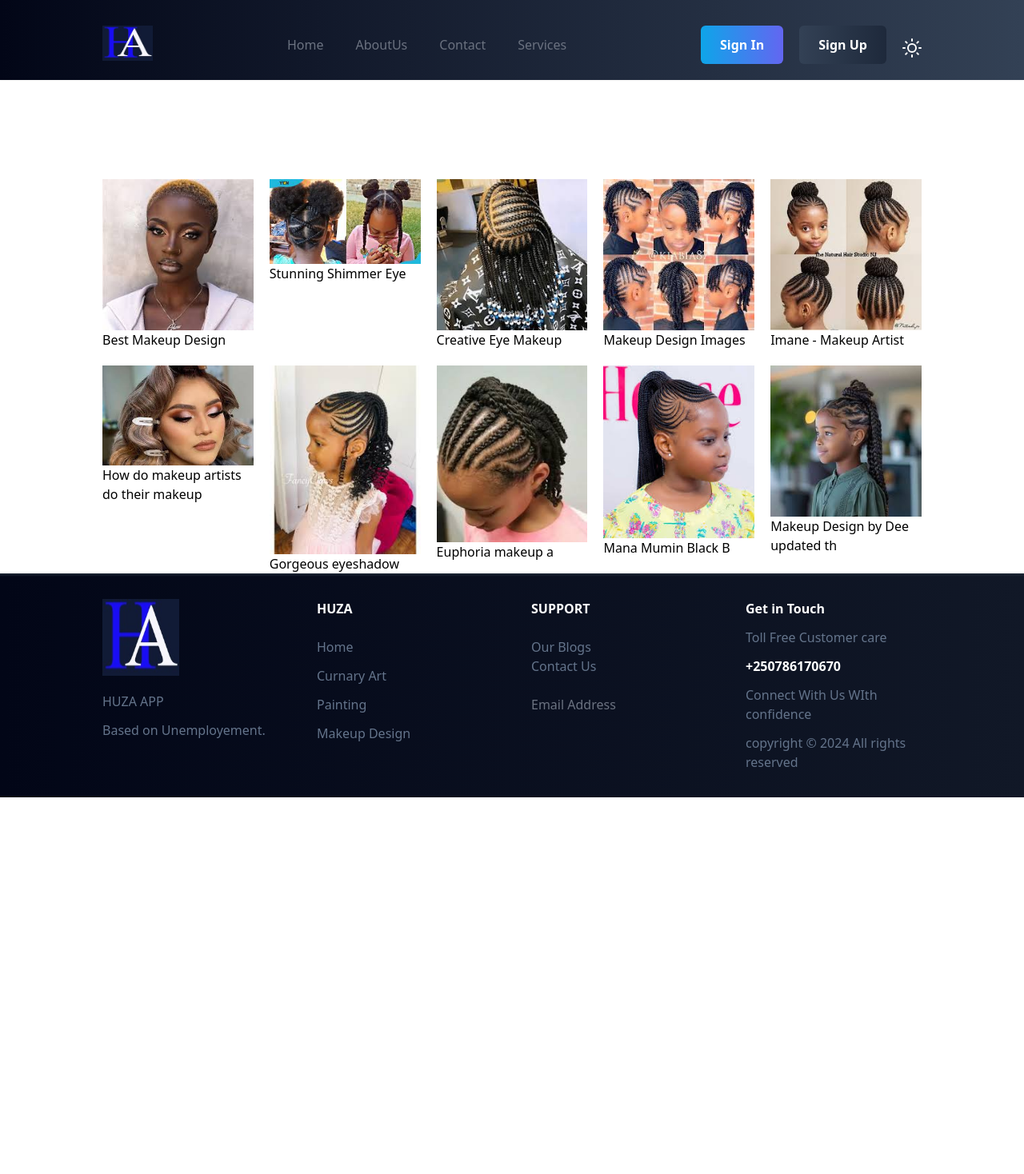
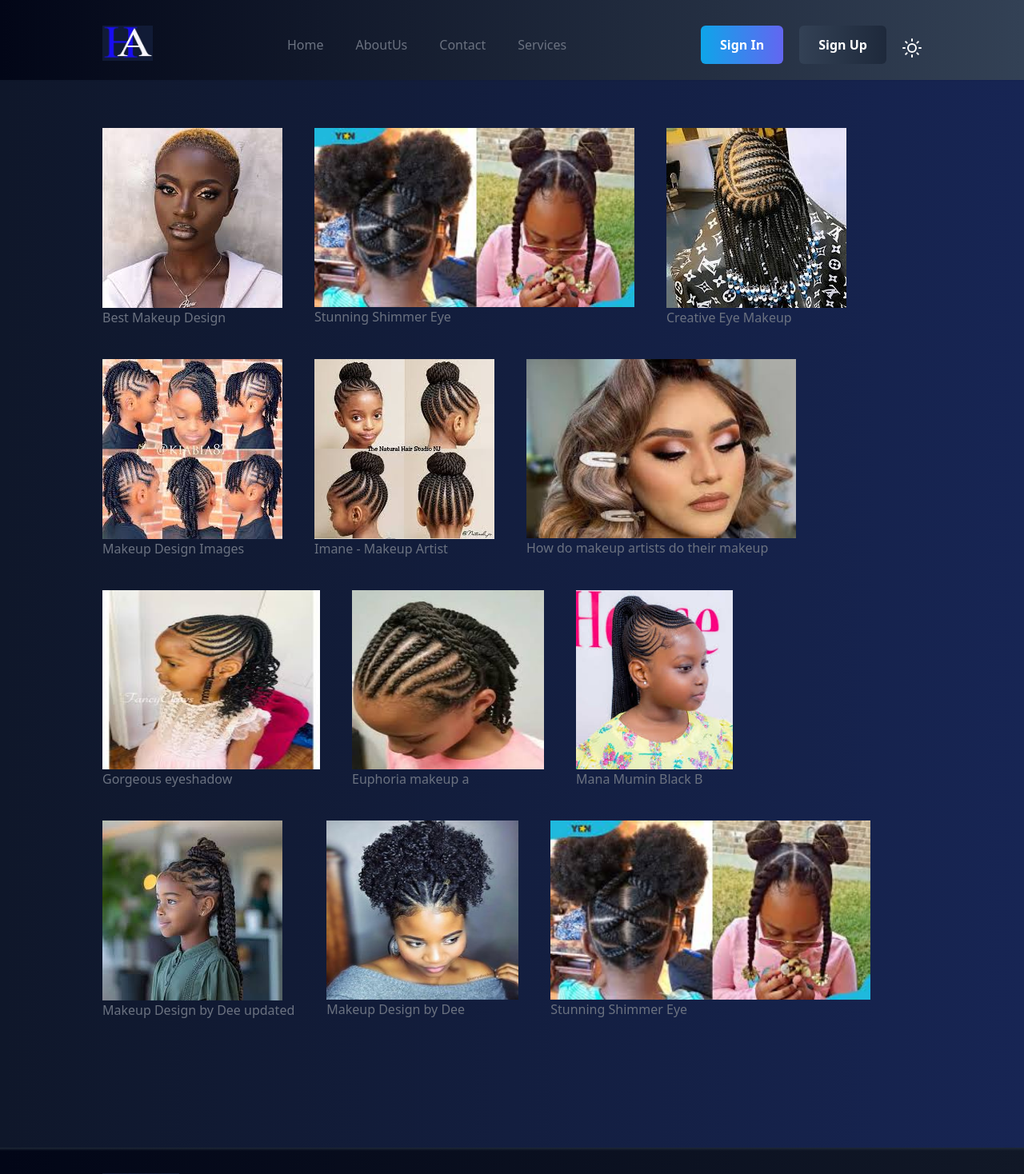
Before and after one commit to Nyiranez/Front-End-Huza-App, a React (Vite) app: page /Branding in a window 1280 px wide. Shown: the top 1468 px of the page at 80% size. Before the commit the page ends 997 px from the top, so only its background shows below. Built offline with nearby package versions, Linux system fonts and the light colour scheme.

Commit message:
add content on page and responsive

```diff
--- a/src/Pages/Brainding.jsx
+++ b/src/Pages/Brainding.jsx
@@ -1,15 +1,17 @@
 import React from 'react'
-
+import { useContext } from 'react'
+import { AppContext } from '../../src/assets/pages/context'
 const Brainding = () => {
+  const { mode } = useContext(AppContext)
   return (
-    <div>
-       <div className=' grid grid-cols-1 lg:grid-cols-5 pt-56 gap-5 px-32'>
+    <div className={!mode ? 'bg-gradient-to-r from-slate-900 to-blue-950' : 'bg-gray-50'}>
+       <div className=' flex flex-wrap py-40 gap-10 px-32 text-gray-500'>
           <div>
-          <img src='./africa.jfif'/>
+          <img src='./africa.jfif' className=''/>
           <p>Best Makeup Design</p>
           </div>
           <div>
-          <img src='./beaut.jfif'/>
+          <img src='./beaut.jfif' className=' h-[14rem]'/>
           <p>Stunning Shimmer Eye</p>
           </div>
           <div>
@@ -25,24 +27,33 @@ const Brainding = () => {
           <p>Imane - Makeup Artist</p>
           </div>
           <div>
-          <img src='./weeding.jfif'/>
+          <img src='./weeding.jfif'  className=' h-[14rem]'
+          />
           <p>How do makeup artists do their makeup </p>
           </div>
           <div>
-          <img src='./kids.jfif'/>
+          <img src='./kids.jfif'  className=' h-[14rem] w-[17rem]'/>
           <p>Gorgeous eyeshadow</p>
           </div>
           <div>
-          <img src='./natural.jfif'/>
+          <img src='./natural.jfif'  className=' h-[14rem] w-[15rem]'/>
           <p>Euphoria makeup a</p>
           </div>
           <div>
-          <img src='./twist.jfif'/>
+          <img src='./twist.jfif'  className=' h-[14rem]'/>
           <p>Mana Mumin Black B</p>
           </div>
           <div>
           <img src='./cutest.jfif'/>
-          <p>Makeup Design by Dee updated th</p>
+          <p>Makeup Design by Dee updated </p>
+          </div>
+          <div>
+          <img src='./hair.jpg' className='h-[14rem] w-[15rem]'/>
+          <p>Makeup Design by Dee  </p>
+          </div>
+          <div>
+          <img src='./beaut.jfif' className=' h-[14rem]'/>
+          <p>Stunning Shimmer Eye</p>
           </div>
       </div>
     </div>
--- a/src/Pages/CurnaryArt.jsx
+++ b/src/Pages/CurnaryArt.jsx
@@ -1,48 +1,58 @@
 import React from 'react'
-
+import { useContext } from 'react'
+import { AppContext } from '../../src/assets/pages/context'
 const CurnaryArt = () => {
+  const { mode } = useContext(AppContext)
   return (
-    <div>
-      <div className=' grid grid-cols-1 lg:grid-cols-4 pt-56 gap-5 px-32'>
+    <div className={!mode ? 'bg-gradient-to-r from-slate-800 to-blue-950' : 'bg-gray-50'}>
+      <div className=' flex flex-wrap py-40 gap-10 px-32  text-gray-400'>
           <div>
-          <img src='./download.jfif'/>
+          <img src='./download.jfif' className='h-[12rem]'/>
           <p>Home cooking</p>
           </div>
           <div>
-          <img src='./cook.jfif'/>
+          <img src='./cook.jfif' className='h-[12rem]'/>
           <p>Ways to cook</p>
           </div>
           <div>
-          <img src='./nine.jfif'/>
+          <img src='./nine.jfif' className='w-[17rem] h-[12rem]'/>
           <p>Nine Time-Saving Cooking</p>
           </div>
           <div>
-          <img src='./latest.jfif'/>
+          <img src='./latest.jfif' className='w-[17rem] h-[12rem]'/>
           <p> The Latest Modernist Cooking</p>
           </div>
           <div>
-          <img src='./cooking.jfif'/>
+          <img src='./cooking.jfif' className='w-[18rem]'/>
           <p>Cooking with Olive Oil</p>
           </div>
           <div>
-          <img src='./better.jfif'/>
+          <img src='./better.jfif' className='w-[18rem] h-[12rem]'/>
           <p>Because a better cook by avoiding these</p>
           </div>
           <div>
-          <img src='./therapy.jfif'/>
+          <img src='./therapy.jfif' className='w-[17rem] h-[12rem]'/>
           <p>HWhat is cooking Theraphy</p>
           </div>
           <div>
-          <img src='./spruce.jfif'/>
+          <img src='./spruce.jfif' className='h-[12rem] w-[17rem]'/>
           <p>Essential Cooking Skills</p>
           </div>
           <div>
-          <img src='./cancer.jfif'/>
+          <img src='./cancer.jfif' className='w-[18rem] h-[12rem]'/>
           <p>What is the healthiest way</p>
           </div>
           <div>
-          <img src='./smart.jfif'/>
+          <img src='./smart.jfif' className='h-[12rem]'/>
           <p>Essential Rules Of Cooking</p>
+          </div>
+          <div>
+          <img src='./cook.jfif' className='h-[12rem]'/>
+          <p>Ways to cook</p>
+          </div>
+          <div>
+          <img src='./nine.jfif' className='w-[17rem] h-[12rem]'/>
+          <p>Nine Time-Saving Cooking</p>
           </div>
       </div>
     </div>
--- a/src/Pages/MakeupDesign.jsx
+++ b/src/Pages/MakeupDesign.jsx
@@ -1,15 +1,17 @@
 import React from 'react'
-
+import { useContext } from 'react'
+import { AppContext } from '../../src/assets/pages/context'
 const MakeupDesign = () => {
+  const { mode } = useContext(AppContext)
   return (
-    <div>
-      <div className=' grid grid-cols-1 lg:grid-cols-5 pt-56 gap-5 px-32'>
+    <div className={!mode ? 'bg-gradient-to-r from-slate-950 to-blue-950' : 'bg-gray-50'}>
+      <div className=' flex flex-wrap py-40 gap-12 px-32 text-gray-500'>
           <div>
-          <img src='./best.jfif'/>
+          <img src='./best.jfif' className='h-[15rem]'/>
           <p>Best Makeup Design</p>
           </div>
           <div>
-          <img src='./shimmer.jfif'/>
+          <img src='./shimmer.jfif'className='h-[14rem]'/>
           <p>Stunning Shimmer Eye</p>
           </div>
           <div>
@@ -17,19 +19,19 @@ const MakeupDesign = () => {
           <p>Creative Eye Makeup</p>
           </div>
           <div>
-          <img src='./art.jfif'/>
+          <img src='./art.jfif'className='h-[14rem]'/>
           <p> Makeup Design Images</p>
           </div>
           <div>
-          <img src='./rich.jfif'/>
+          <img src='./rich.jfif'className='h-[15rem]'/>
           <p>Imane - Makeup Artist</p>
           </div>
           <div>
-          <img src='./weeding.jfif'/>
+          <img src='./weeding.jfif'className='h-[15rem]'/>
           <p>How do makeup artists do their makeup </p>
           </div>
           <div>
-          <img src='./Makeup.jfif'/>
+          <img src='./Makeup.jfif'className='h-[15rem]'/>
           <p>Gorgeous eyeshadow</p>
           </div>
           <div>
@@ -37,11 +39,11 @@ const MakeupDesign = () => {
           <p>Euphoria makeup a</p>
           </div>
           <div>
-          <img src='./magazine.jfif'/>
+          <img src='./magazine.jfif'className='h-[15rem]'/>
           <p>Mana Mumin Black B</p>
           </div>
           <div>
-          <img src='./africa.jfif'/>
+          <img src='./africa.jfif'className='h-[15rem]'/>
           <p>Makeup Design by Dee updated th</p>
           </div>
       </div>
--- a/src/Pages/Plainters.jsx
+++ b/src/Pages/Plainters.jsx
@@ -1,49 +1,48 @@
 import React from 'react'
-
+import { useContext } from 'react'
+import { AppContext } from '../../src/assets/pages/context'
 const Plainters = () => {
+  const { mode } = useContext(AppContext)
   return (
-    <div>
-      <div className=' grid grid-cols-1 lg:grid-cols-5 pt-56 gap-5 px-32'>
+    <div className={!mode ? 'bg-gradient-to-r from-slate-950 to-slate-900' : 'bg-gray-50'}>
+      <div className=' flex flex-wrap py-40 gap-10 px-32 text-gray-500'>
           <div>
-          <img src='./bed.jfif'/>
+          <img src='./bed.jfif'className='h-[15rem]'/>
           <p>Best Makeup Design</p>
           </div>
           <div>
-          <img src='./room.jfif'/>
+          <img src='./room.jfif'className='h-[15rem]'/>
           <p>Stunning Shimmer Eye</p>
           </div>
           <div>
-          <img src='./wall.jfif'/>
+          <img src='./wall.jfif' className='h-[15rem]'/>
           <p>Creative Eye Makeup</p>
           </div>
           <div>
-          <img src='./walls.jfif'/>
+          <img src='./walls.jfif' className='h-[15rem]'/>
           <p> Makeup Design Images</p>
           </div>
           <div>
-          <img src='./elegant.jfif'/>
+          <img src='./elegant.jfif' className='h-[15rem] w-[19rem]'/>
           <p>Imane - Makeup Artist</p>
           </div>
           <div>
-          <img src='./paint.jfif'/>
+          <img src='./paint.jfif' className='h-[15rem] w-[20rem]'/>
           <p>How do makeup artists do their makeup </p>
           </div>
           <div>
-          <img src='./grey.jfif'/>
+          <img src='./grey.jfif' className='h-[15rem]'/>
           <p>Gorgeous eyeshadow</p>
           </div>
           <div>
-          <img src='./trending.jfif'/>
+          <img src='./trending.jfif'className='h-[15rem]'/>
           <p>Euphoria makeup a</p>
           </div>
           <div>
-          <img src='./bed.jfif'/>
+          <img src='./bed.jfif' className='h-[15rem]'/>
           <p>Mana Mumin Black B</p>
           </div>
-          <div>
-          <img src='./room.jfif'/>
-          <p>Makeup Design by Dee updated th</p>
-          </div>
+
           </div>
     </div>
   )
--- a/src/Pages/Services.jsx
+++ b/src/Pages/Services.jsx
@@ -53,11 +53,19 @@ const Services = () => {
                       It's a versatile and popular method used in hairstyling, crafting, and
                       textiles around the world
                   </p>
+                  <div >
                   <Link to={"/Branding"} class="group mt-4 inline-flex items-center gap-1 text-sm font-medium text-blue-600">Find out more
                     <span aria-hidden="true" class="block transition-all group-hover:ms-0.5 rtl:rotate-180">
                       &rarr;
                     </span>
-                    </Link>
+                   </Link>
+                   {/* <Link to={"/Branding"} class="group mt-4 inline-flex items-center gap-1 text-sm font-medium text-blue-600">Hiring
+                    <span aria-hidden="true" class="block transition-all group-hover:ms-0.5 rtl:rotate-180">
+                      &rarr;
+                    </span>
+                   </Link>  */}
+                  </div>
+
               </div>
           </article>
           <article class={`overflow-hidden rounded-lg border border-gray-100 bg-white shadow-sm  w-[17rem]`}>
```
Also changed, not shown: public/hair.jpg (added).
